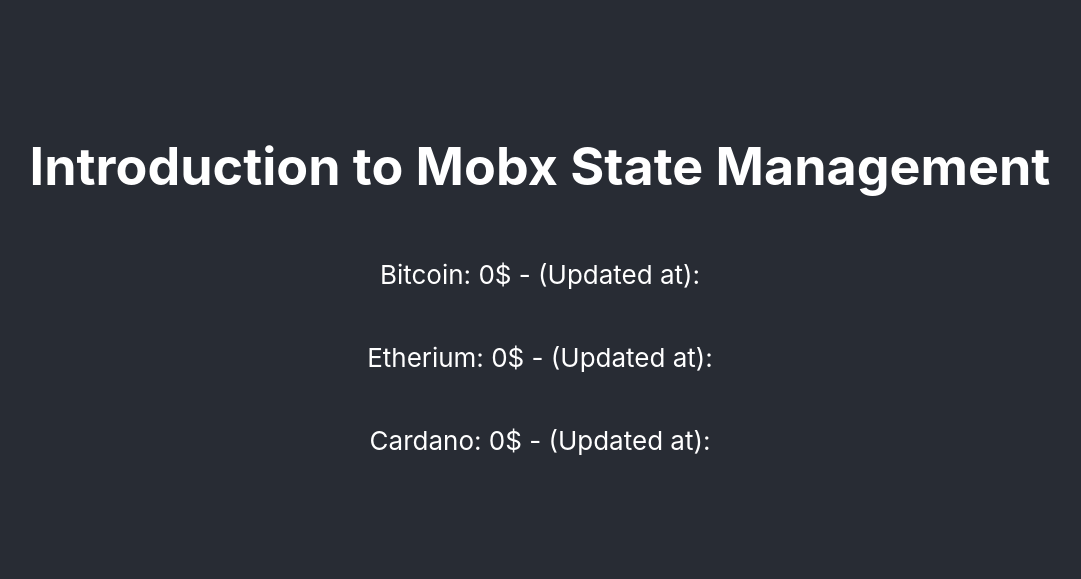
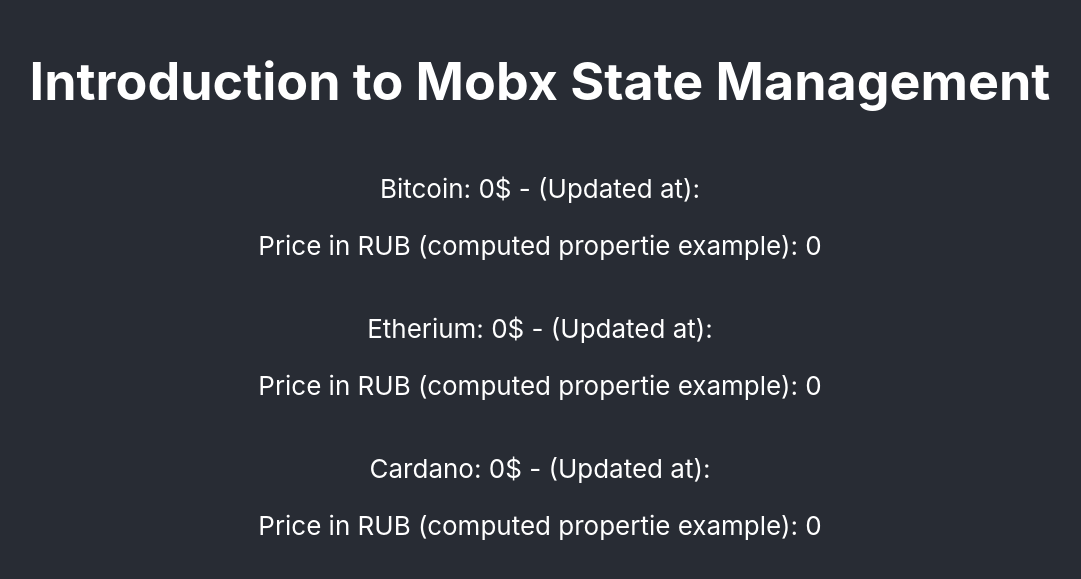
Before and after one commit to artyom-bashkatov/distillery-mobx-pet, a React (Create React App) app: page / in a window 1280 px wide. Shown: the part 109-688 px from the top of the page, without its empty margins (100-1181 px from the left). Built offline with nearby package versions, Linux system fonts and the light colour scheme; no server answers.

Commit message:
example code for 'computed' propertie

```diff
--- a/src/Store/Coin.js
+++ b/src/Store/Coin.js
@@ -1,4 +1,4 @@
-import { makeAutoObservable } from "mobx";
+import { computed, makeAutoObservable } from "mobx";
 import { fetchPrice } from "utils/cryptoRequests";
 
 class CoinStore {
@@ -8,10 +8,16 @@
   dateUpdated;
 
   constructor(name, ticker) {
-    makeAutoObservable(this);
+    makeAutoObservable(this, {
+      priceInRubles: computed,
+    });
     this.name = name;
     this.ticker = ticker;
     this.startInterval();
+  }
+
+  get priceInRubles() {
+    return this.price * 74;
   }
 
   startInterval = () => {
--- a/src/components/Coin/index.js
+++ b/src/components/Coin/index.js
@@ -4,9 +4,12 @@
 const Coin = ({ coin }) => {
   const { name, price, dateUpdated } = coin;
   return (
-    <p>
-      {name}: {price}$ - (Updated at): {dateUpdated}
-    </p>
+    <div>
+      <p>
+        {name}: {price}$ - (Updated at): {dateUpdated}
+      </p>
+      <p>Price in RUB (computed propertie example): {coin.priceInRubles}</p>
+    </div>
   );
 };
 
@@ -15,6 +18,7 @@
     name: PropTypes.string,
     price: PropTypes.number,
     dateUpdated: PropTypes.string,
+    priceInRubles: PropTypes.func,
   }),
 };
 
```
